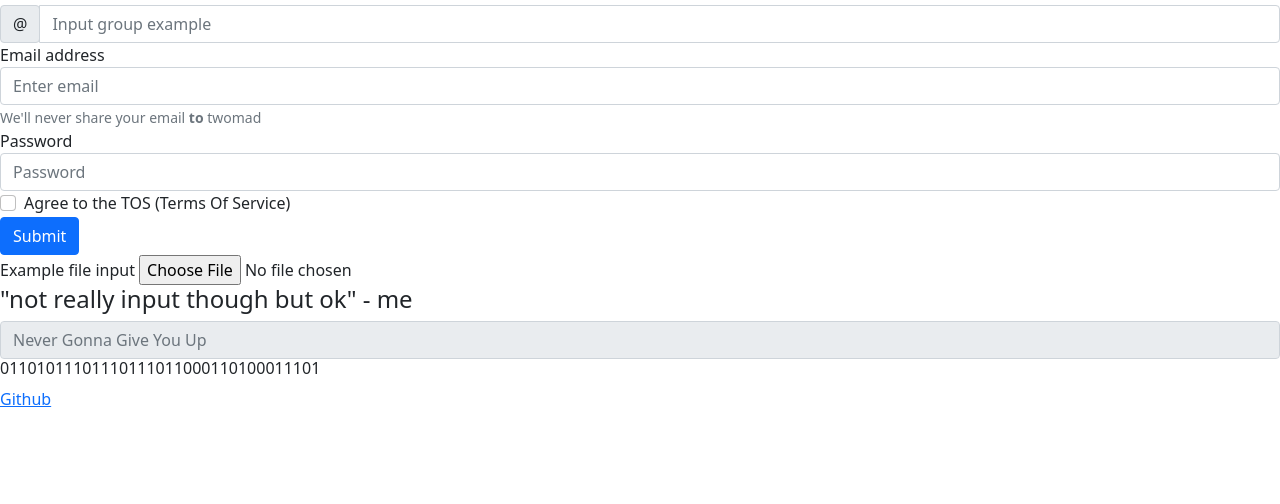
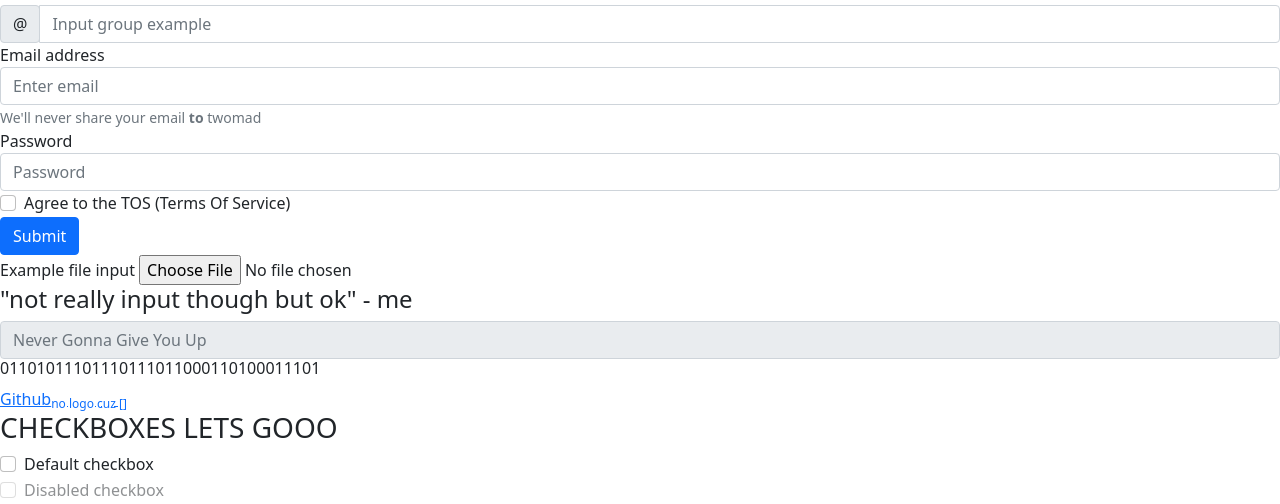
Before and after one commit to yeslol234/bootstrap-examples--99999, a plain HTML site: page index.html in a window 1280 px wide. Shown: the part 358-862 px from the top of the page. Before the commit the page ends 800 px from the top, so only its background shows below. Drawn offline with nearby package versions, Linux system fonts and the light colour scheme.

Commit message:
UPDATE
 n i

```diff
--- a/index.html
+++ b/index.html
@@ -51,10 +51,23 @@
       <h4>"not really input though but ok" - me</h4>
       <input class="form-control" type="text" placeholder="Never Gonna Give You Up" readonly>
     <h6>01101011101110111011000110100011101</h6>
- <a href="https://github.com/yeslol234/bootstrap-examples--99999">Github</a>
+    <div id="githubcontainer">
+ <a href="https://github.com/yeslol234/bootstrap-examples--99999">Github<sub>no logo cuz []</sub></a>
+ </div>
+<h3>CHECKBOXES LETS GOOO</h3>
 
-
-
+<div class="form-check">
+    <input class="form-check-input" type="checkbox" value="" id="defaultCheck1">
+    <label class="form-check-label" for="defaultCheck1">
+      Default checkbox
+    </label>
+  </div>
+  <div class="form-check">
+    <input class="form-check-input" type="checkbox" value="" id="defaultCheck2" disabled>
+    <label class="form-check-label" for="defaultCheck2">
+      Disabled checkbox
+    </label>
+  </div>
 
 
 
```
